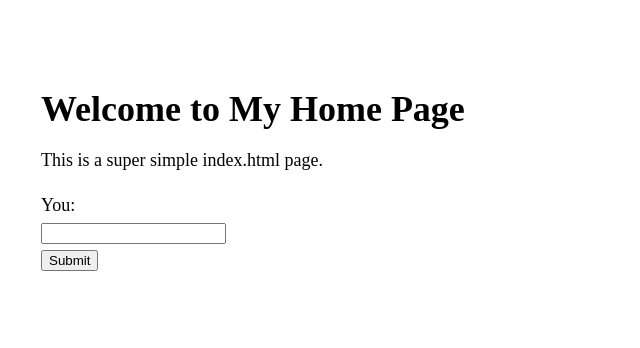
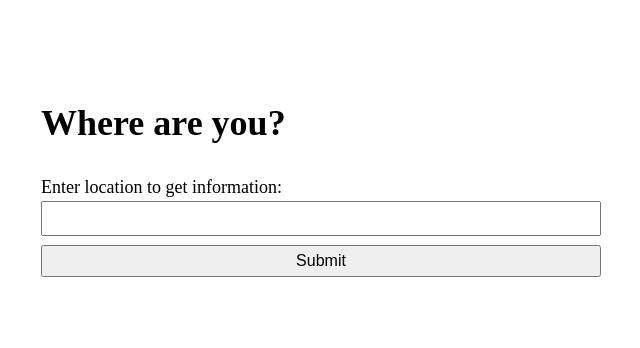
Before and after one commit to TomaOfficer/AI-Utopian, a Flask app: page / in a window 1280 px wide. Shown: the top 348 px of the page, without its empty margins (319-959 px from the left). Run offline with Flask 3, Linux system fonts and the light colour scheme.

Commit message:
Edit SystemMessage

```diff
--- a/main.py
+++ b/main.py
@@ -17,9 +17,19 @@ chat = ChatOpenAI(model_name="gpt-4",
 def chat_with_ward(user_input):
   messages = [
       SystemMessage(
-          content=
-          "You are a virtual travel guide specializing in personalized guided tours. When provided with a specific location, offer historical context, interesting facts, and directions to explore the area. Limit your recommendations to three key points of interest near the given location. Use markdown to format your responses for better readability, and do not use ordered lists unless the list has more than one item. Note: Tailor the information to enrich the tourist's experience, focusing on unique and less-known facts."
-      ),
+          content="You are Ward, a formal, butler agent. You love your job "
+          "You speak as a tour guide with a focus on the historical narrative of the user's "
+          "location. Your mission is to deliver a riveting, yet sober, guided tour."
+          "Focus on the end-user's exact location, down "
+          "to the specific street or building. Start with quick statement about"
+          "whether or not you have engough information to say something interesting. "
+          "Then launch into the notable features that form the body of your narrative. "
+          "Conclude with a invitation to learn more about something you've said. "
+          "If you cannot gather sufficient information for the "
+          "exact location, prompt the end-user to inquire if they would like to "
+          "expand their horizons to a broader but immediate area. Keep the narrative "
+          "limited to three key points or scenes. Use markdown to create dramatic "
+          "emphasis and readability."),
       HumanMessage(content=user_input)
   ]
   response = chat(messages)
--- /dev/null
+++ b/static/style.css
@@ -0,0 +1,23 @@
+body {
+  max-width: 560px;
+  margin: 0 auto;
+  padding: 4em 20px;
+  font-size: 18px;
+  line-height: 1.5em;
+}
+input {
+  width: 100%;
+  box-sizing: border-box;
+}
+input[type="text"] {
+  padding: 5px;
+  margin: 0 0 .5em;
+  font-size: 1em;
+}
+input[type="submit"] {
+  padding: 5px;
+  font-size: 16px;
+}
+h1 {
+  line-height: 1.5em;
+}
--- a/templates/index.html
+++ b/templates/index.html
@@ -2,17 +2,17 @@
 <html>
 <head>
     <title>My Home Page</title>
+  <link rel="stylesheet" type="text/css" href="{{ url_for('static', filename='style.css') }}">
 </head>
-<body style="max-width: 560px; margin: 0 auto; font-size: 18px; padding: 4em 0; line-height: 1.5em;">
-    <h1>Welcome to My Home Page</h1>
-    <p>This is a super simple index.html page.</p>
+<body>
+    <h1>Where are you?</h1>
     <form action="/chat" method="post">
-      <label for="user_input">You:</label><br>
+      <label for="user_input">Enter location to get information:</label><br>
       <input type="text" id="user_input" name="user_input"><br>
       <input type="submit" value="Submit">
     </form>
     {% if ward_response %}
-      <div>Ward: {{ ward_response | safe }}</div>
+      <div>{{ ward_response | safe }}</div>
     {% endif %}
 </body>
 </html>
```
